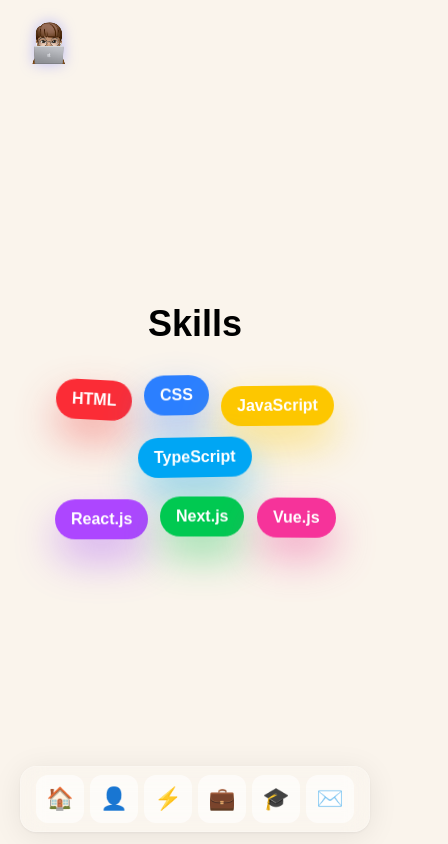
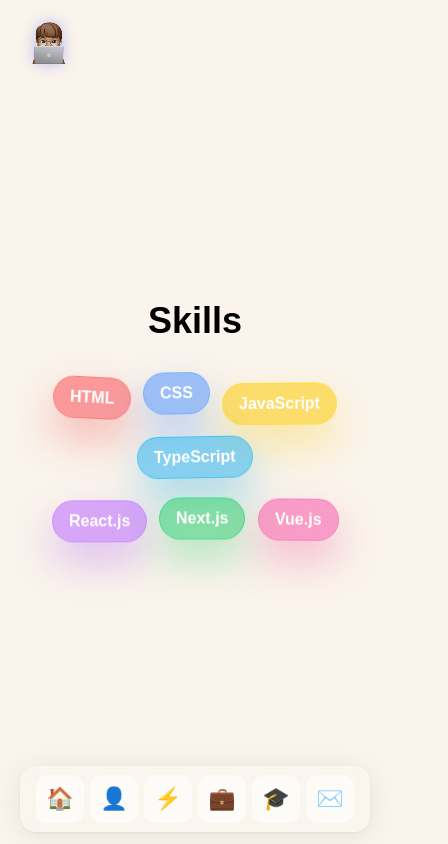
Before and after one commit to brothermos/portfolio-v2, a React (Vite) app: page / in a window 390 px wide. Both pictures are taken after a click on the button "Skills". Shown: the part 5834-6678 px from the top of the page, 448 px wide, since content can reach past the window. Built offline with nearby package versions, Linux system fonts and the light colour scheme; a web font is replaced by a local one.

Commit message:
[UPDATE] - Enhance styling across multiple components by adding backdrop blur effects, adjusting colors and shadows for improved visual consistency, and implementing overflow control in CSS.

```diff
--- a/src/components/AboutSection.tsx
+++ b/src/components/AboutSection.tsx
@@ -181,10 +181,10 @@ export default function AboutSection() {
                   </span>
                   <span className="word-bg absolute inset-0 rounded-md bg-black/15" />
                   {isSkill && (
-                    <span className="word-highlight absolute inset-0 rounded-md bg-blue-400 opacity-0 border-2 border-black" />
+                    <span className="word-highlight absolute inset-0 rounded-md bg-blue-400/45 backdrop-blur-sm border border-blue-400/50 opacity-0" />
                   )}
                   {isDev && (
-                    <span className="word-highlight absolute inset-0 rounded-md bg-green opacity-0 border-2 border-black" />
+                    <span className="word-highlight absolute inset-0 rounded-md bg-[#47be96]/45 backdrop-blur-sm border border-[#47be96]/50 opacity-0" />
                   )}
                 </span>
               );
--- a/src/components/ContactSection.tsx
+++ b/src/components/ContactSection.tsx
@@ -53,7 +53,7 @@ export default function ContactSection() {
 
         <div className="grid gap-4 md:gap-6 md:grid-cols-[minmax(0,1.2fr)_minmax(0,1.1fr)]">
           {/* Left: location + primary contact */}
-          <div className="contact-item rounded-[32px] bg-teal-500 text-white shadow-[0_20px_40px_rgba(20,184,166,0.45)] px-5 py-6 md:px-7 md:py-8 flex flex-col justify-between">
+          <div className="contact-item rounded-[32px] bg-teal-500/45 border border-teal-400/50 backdrop-blur-xl text-white shadow-[0_20px_40px_rgba(20,184,166,0.35)] px-5 py-6 md:px-7 md:py-8 flex flex-col justify-between">
             <div className="space-y-4">
               <div className="inline-flex items-center gap-2 rounded-full bg-black/5 px-3 py-1 text-xs font-medium tracking-wide">
                 <span className="text-lg" aria-hidden>
@@ -92,7 +92,7 @@ export default function ContactSection() {
           </div>
 
           {/* Right: social links */}
-          <div className="contact-item rounded-[32px] bg-yellow text-black shadow-[0_20px_40px_rgba(250,185,91,0.45)] px-5 py-6 md:px-7 md:py-8 flex flex-col gap-4">
+          <div className="contact-item rounded-[32px] bg-[#FAB95B]/55 border border-[#FAB95B]/60 backdrop-blur-xl text-black shadow-[0_20px_40px_rgba(250,185,91,0.35)] px-5 py-6 md:px-7 md:py-8 flex flex-col gap-4">
             <div className="text-xs font-semibold tracking-[0.22em] text-black/70 uppercase">Find me online</div>
 
             <div className="space-y-3">
--- a/src/components/EducationSection.tsx
+++ b/src/components/EducationSection.tsx
@@ -9,9 +9,10 @@ const EDUCATION = [
     institution: "Generation Thailand",
     program: "Software Developer Bootcamp",
     period: "May 2022 - Aug 2022",
-    color: "bg-coral",
+    color: "bg-red-500/45",
+    border: "border border-[#EB6843]/50",
     dotColor: "bg-coral",
-    shadow: "shadow-[0_20px_40px_rgba(235,104,67,0.45)]",
+    shadow: "shadow-[0_20px_40px_rgba(235,104,67,0.35)]",
     icon: "🚀",
   },
   {
@@ -19,9 +20,10 @@ const EDUCATION = [
     program: "Faculty of Management Science",
     detail: "Major Human Resource Management",
     period: "2015 - 2019",
-    color: "bg-blue",
+    color: "bg-[#0D8DFF]/45",
+    border: "border border-[#0D8DFF]/50",
     dotColor: "bg-blue",
-    shadow: "shadow-[0_20px_40px_rgba(13,141,255,0.45)]",
+    shadow: "shadow-[0_20px_40px_rgba(13,141,255,0.35)]",
     icon: "🎓",
   },
 ];
@@ -47,7 +49,7 @@ export default function EducationSection() {
               end: "top 40%",
               scrub: 1,
             },
-          }
+          },
         );
       }
 
@@ -64,13 +66,13 @@ export default function EducationSection() {
               end: "bottom 50%",
               scrub: 1,
             },
-          }
+          },
         );
       }
 
       const cards = cardsRef.current
         ? Array.from(
-            cardsRef.current.querySelectorAll<HTMLElement>(".edu-card")
+            cardsRef.current.querySelectorAll<HTMLElement>(".edu-card"),
           )
         : [];
 
@@ -90,14 +92,12 @@ export default function EducationSection() {
               end: "top 55%",
               scrub: 1,
             },
-          }
+          },
         );
       });
 
       const dots = cardsRef.current
-        ? Array.from(
-            cardsRef.current.querySelectorAll<HTMLElement>(".edu-dot")
-          )
+        ? Array.from(cardsRef.current.querySelectorAll<HTMLElement>(".edu-dot"))
         : [];
 
       dots.forEach((dot) => {
@@ -113,7 +113,7 @@ export default function EducationSection() {
               end: "top 60%",
               scrub: 1,
             },
-          }
+          },
         );
       });
     });
@@ -152,12 +152,12 @@ export default function EducationSection() {
 
                 {/* Card */}
                 <div
-                  className={`ml-14 md:ml-0 md:w-[calc(50%-2.5rem)] ${
+                  className={`ml-14 md:ml-0 min-w-0 w-[calc(100%-3.5rem)] md:w-[calc(50%-2.5rem)] ${
                     isLeft ? "md:mr-auto md:pr-0" : "md:ml-auto md:pl-0"
                   }`}
                 >
                   <div
-                    className={`${edu.color} rounded-[32px] p-6 md:p-8 lg:p-10 text-white ${edu.shadow}`}
+                    className={`${edu.color} ${edu.border} backdrop-blur-xl rounded-[32px] p-6 md:p-8 lg:p-10 text-white ${edu.shadow}`}
                   >
                     <span className="text-3xl md:text-4xl lg:text-5xl block mb-3">
                       {edu.icon}
--- a/src/components/SkillsSection.tsx
+++ b/src/components/SkillsSection.tsx
@@ -5,13 +5,13 @@ import { ScrollTrigger } from "gsap/ScrollTrigger";
 gsap.registerPlugin(ScrollTrigger);
 
 const SKILLS = [
-  { name: "HTML", color: "bg-red-500", shadow: "shadow-[0_20px_40px_rgba(239,68,68,0.45)]" },
-  { name: "CSS", color: "bg-blue-500", shadow: "shadow-[0_20px_40px_rgba(59,130,246,0.45)]" },
-  { name: "JavaScript", color: "bg-yellow-400", shadow: "shadow-[0_20px_40px_rgba(250,204,21,0.45)]" },
-  { name: "TypeScript", color: "bg-sky-500", shadow: "shadow-[0_20px_40px_rgba(14,165,233,0.45)]" },
-  { name: "React.js", color: "bg-purple-500", shadow: "shadow-[0_20px_40px_rgba(168,85,247,0.45)]" },
-  { name: "Next.js", color: "bg-green-500", shadow: "shadow-[0_20px_40px_rgba(34,197,94,0.45)]" },
-  { name: "Vue.js", color: "bg-pink-500", shadow: "shadow-[0_20px_40px_rgba(236,72,153,0.45)]" },
+  { name: "HTML", color: "bg-red-500/45", border: "border border-red-400/50", shadow: "shadow-[0_20px_40px_rgba(239,68,68,0.35)]" },
+  { name: "CSS", color: "bg-blue-500/45", border: "border border-blue-400/50", shadow: "shadow-[0_20px_40px_rgba(59,130,246,0.35)]" },
+  { name: "JavaScript", color: "bg-yellow-400/55", border: "border border-yellow-300/60", shadow: "shadow-[0_20px_40px_rgba(250,204,21,0.35)]" },
+  { name: "TypeScript", color: "bg-sky-500/45", border: "border border-sky-400/50", shadow: "shadow-[0_20px_40px_rgba(14,165,233,0.35)]" },
+  { name: "React.js", color: "bg-purple-500/45", border: "border border-purple-400/50", shadow: "shadow-[0_20px_40px_rgba(168,85,247,0.35)]" },
+  { name: "Next.js", color: "bg-green-500/45", border: "border border-green-400/50", shadow: "shadow-[0_20px_40px_rgba(34,197,94,0.35)]" },
+  { name: "Vue.js", color: "bg-pink-500/45", border: "border border-pink-400/50", shadow: "shadow-[0_20px_40px_rgba(236,72,153,0.35)]" },
 ];
 
 export default function SkillsSection() {
@@ -94,7 +94,7 @@ export default function SkillsSection() {
           {SKILLS.slice(0, 4).map((skill) => (
             <span
               key={skill.name}
-              className={`skill-badge px-4 py-2 md:px-6 md:py-3 lg:px-8 lg:py-4 rounded-full ${skill.color} ${skill.shadow} text-white text-base md:text-2xl lg:text-5xl font-semibold will-change-transform`}
+              className={`skill-badge px-4 py-2 md:px-6 md:py-3 lg:px-8 lg:py-4 rounded-full backdrop-blur-xl ${skill.color} ${skill.border} ${skill.shadow} text-white text-base md:text-2xl lg:text-5xl font-semibold will-change-transform`}
             >
               {skill.name}
             </span>
@@ -104,7 +104,7 @@ export default function SkillsSection() {
           {SKILLS.slice(4).map((skill) => (
             <span
               key={skill.name}
-              className={`skill-badge px-4 py-2 md:px-6 md:py-3 lg:px-8 lg:py-4 rounded-full ${skill.color} ${skill.shadow} text-white text-base md:text-2xl lg:text-5xl font-semibold will-change-transform`}
+              className={`skill-badge px-4 py-2 md:px-6 md:py-3 lg:px-8 lg:py-4 rounded-full backdrop-blur-xl ${skill.color} ${skill.border} ${skill.shadow} text-white text-base md:text-2xl lg:text-5xl font-semibold will-change-transform`}
             >
               {skill.name}
             </span>
--- a/src/components/WorkSection.tsx
+++ b/src/components/WorkSection.tsx
@@ -16,8 +16,9 @@ const PROJECTS = [
     description: "Core banking web app replacing a legacy system for TTB Bank's financial operations",
     tech: ["React", "TypeScript", "Tailwind CSS"],
     logo: logoTTB,
-    color: "bg-blue",
-    shadow: "shadow-[0_20px_40px_rgba(13,141,255,0.45)]",
+    color: "bg-[#0D8DFF]/45",
+    border: "border border-[#0D8DFF]/50",
+    shadow: "shadow-[0_20px_40px_rgba(13,141,255,0.35)]",
   },
   {
     number: "02",
@@ -26,8 +27,9 @@ const PROJECTS = [
     description: "Multi-step form platform under the Stock Exchange of Thailand's Corporate Value Up initiative",
     tech: ["React", "TypeScript", "MUI", "react-hook-form", "Yup"],
     logo: logoSET,
-    color: "bg-[#FF746C]",
-    shadow: "shadow-[0_20px_40px_rgba(255,116,108,0.45)]",
+    color: "bg-[#FAB95B]/55",
+    border: "border border-[#FAB95B]/60",
+    shadow: "shadow-[0_20px_40px_rgba(250,185,91,0.35)]",
   },
   {
     number: "03",
@@ -36,8 +38,9 @@ const PROJECTS = [
     description: "Digital fundraising platform supporting SMEs and startups listed on SET",
     tech: ["React", "TypeScript", "Mantine UI"],
     logo: logoSET,
-    color: "bg-indigo-500",
-    shadow: "shadow-[0_20px_40px_rgba(99,102,241,0.45)]",
+    color: "bg-[#FAB95B]/55",
+    border: "border border-[#FAB95B]/60",
+    shadow: "shadow-[0_20px_40px_rgba(250,185,91,0.35)]",
   },
   {
     number: "04",
@@ -46,8 +49,9 @@ const PROJECTS = [
     description: "Full UI revamp of the LiVE Platform with mobile-first responsive design",
     tech: ["React", "TypeScript", "Figma"],
     logo: logoSET,
-    color: "bg-[#FAB95B]",
-    shadow: "shadow-[0_20px_40px_rgba(250,185,91,0.45)]",
+    color: "bg-[#FAB95B]/55",
+    border: "border border-[#FAB95B]/60",
+    shadow: "shadow-[0_20px_40px_rgba(250,185,91,0.35)]",
   },
   {
     number: "05",
@@ -56,8 +60,9 @@ const PROJECTS = [
     description: "Educational community platform for teachers to share classroom ideas and resources",
     tech: ["React", "TypeScript"],
     logo: logoINSKRU,
-    color: "bg-sky-500",
-    shadow: "shadow-[0_20px_40px_rgba(14,165,233,0.45)]",
+    color: "bg-sky-500/45",
+    border: "border border-sky-400/50",
+    shadow: "shadow-[0_20px_40px_rgba(14,165,233,0.35)]",
   },
   {
     number: "06",
@@ -66,8 +71,9 @@ const PROJECTS = [
     description: "Website for agricultural and construction machinery loans and leasing services",
     tech: ["Vue.js", "LIFF"],
     logo: logoSKL,
-    color: "bg-emerald-600",
-    shadow: "shadow-[0_20px_40px_rgba(5,150,105,0.45)]",
+    color: "bg-emerald-600/45",
+    border: "border border-emerald-500/50",
+    shadow: "shadow-[0_20px_40px_rgba(5,150,105,0.35)]",
   },
 ];
 
@@ -136,7 +142,7 @@ export default function WorkSection() {
         {PROJECTS.map((project, i) => (
           <section
             key={i}
-            className={`work-panel w-full md:w-[900px] lg:w-[1200px] max-w-full h-[300px] md:h-[450px] lg:h-[600px] rounded-[32px] md:rounded-[40px] lg:rounded-[56px] flex flex-col justify-between text-white px-6 md:px-12 lg:px-16 py-6 md:py-12 lg:py-16 overflow-hidden ${project.shadow} ${project.color}`}
+            className={`work-panel w-full md:w-[900px] lg:w-[1200px] max-w-full h-[300px] md:h-[450px] lg:h-[600px] rounded-[32px] md:rounded-[40px] lg:rounded-[56px] flex flex-col justify-between text-white px-6 md:px-12 lg:px-16 py-6 md:py-12 lg:py-16 overflow-hidden backdrop-blur-xl ${project.shadow} ${project.color} ${project.border}`}
           >
             {/* Top row */}
             <div className="flex items-start justify-between">
--- a/src/index.css
+++ b/src/index.css
@@ -1,4 +1,9 @@
 @import "tailwindcss";
+
+html,
+body {
+  overflow-x: hidden;
+}
 
 body {
   background-color: #faf4ec;
```
